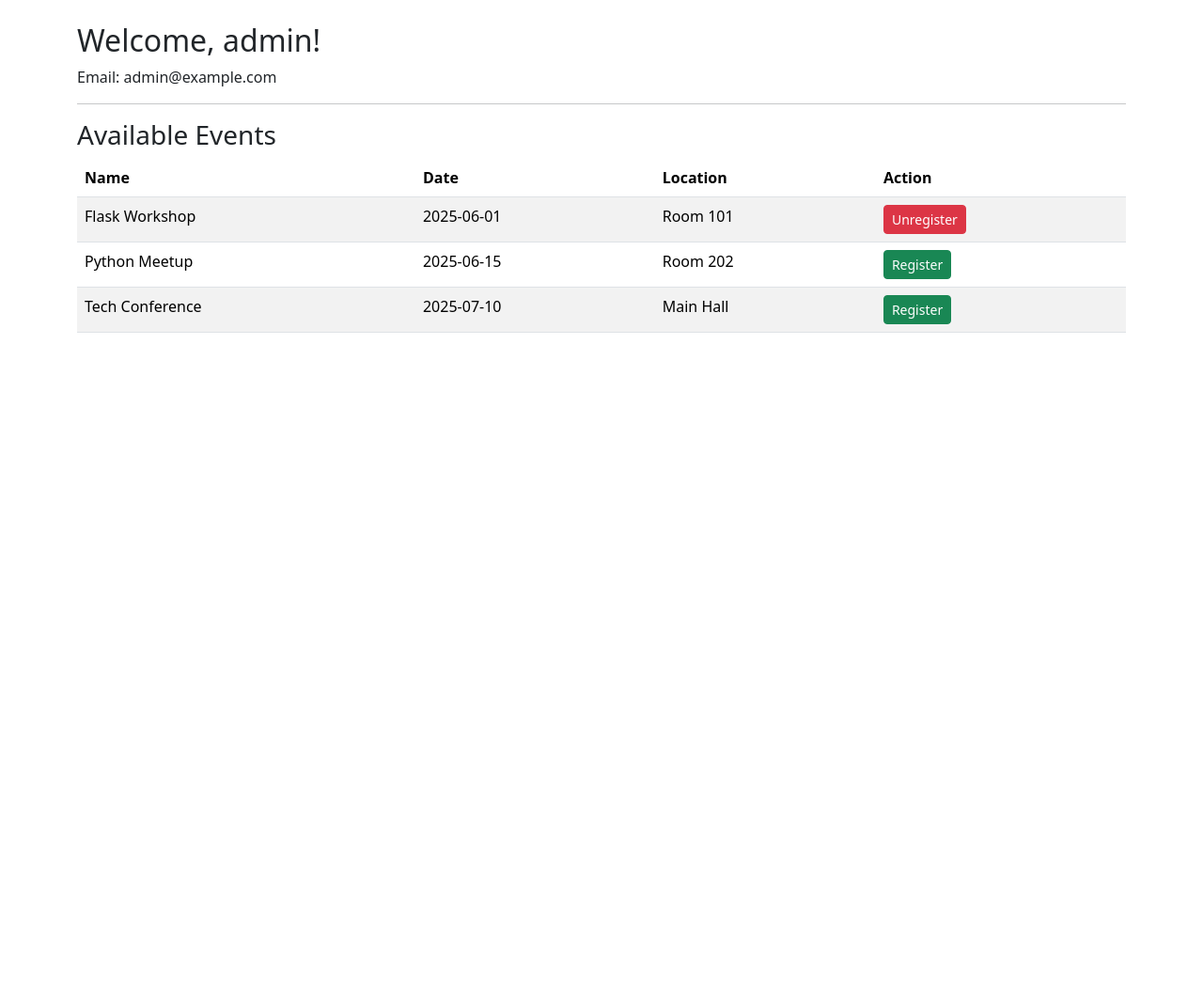
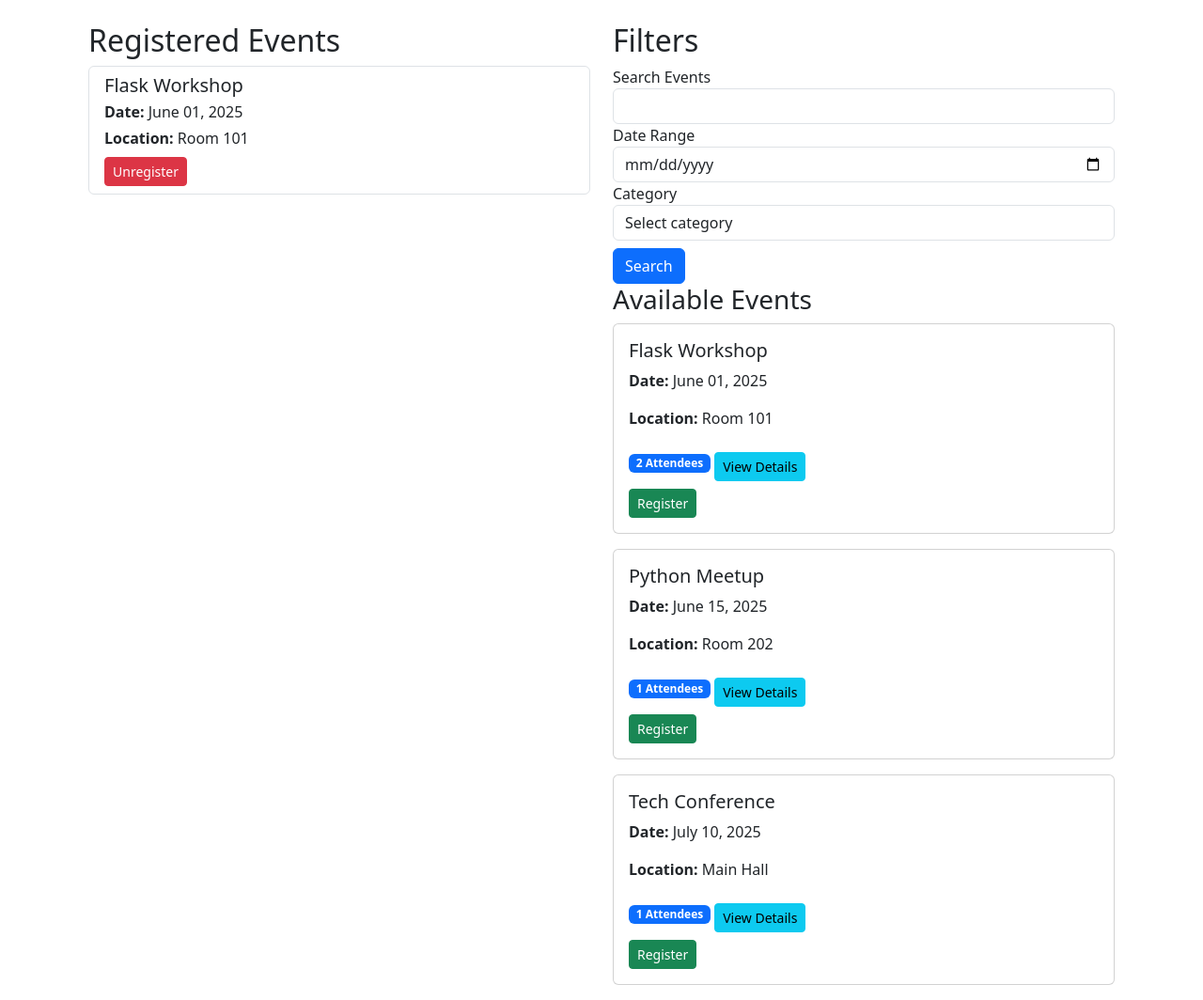
Before and after one commit to JohnRipplinger/EventRegistration, a Flask app: page /dashboard in a window 1280 px wide. Shown: the part 56-1120 px from the top of the page at 94% size. Before the commit the page ends 410 px from the top, so only its background shows below. Run offline with Flask 3, Linux system fonts and the light colour scheme; the visitor is signed in with stand-in values (Sample User, id 1); data comes from the database, SQL or seed files in the repository; some libraries are stand-ins or nearby versions.

Commit message:
new dashboard and registration view

```diff
--- a/app/forms.py
+++ b/app/forms.py
@@ -1,5 +1,5 @@
 from flask_wtf import FlaskForm
-from wtforms import StringField, DateField, SubmitField
+from wtforms import StringField, DateField, SubmitField, BooleanField
 from wtforms.validators import DataRequired, Email
 
 class LoginForm(FlaskForm):
@@ -10,11 +10,13 @@ class LoginForm(FlaskForm):
 class AddUserForm(FlaskForm):
     username = StringField('Username', validators=[DataRequired()])
     email = StringField('Email', validators=[DataRequired(), Email()])
+    is_admin = BooleanField('Admin')
     submit = SubmitField('Add User')
 
 class EditUserForm(FlaskForm):
     username = StringField('Username', validators=[DataRequired()])
     email = StringField('Email', validators=[DataRequired(), Email()])
+    is_admin = BooleanField('Admin')
     submit = SubmitField('Update User')
 
 class EventForm(FlaskForm):
--- a/app/models.py
+++ b/app/models.py
@@ -5,10 +5,11 @@ class User(db.Model):
     id = db.Column(db.Integer, primary_key=True)
     username = db.Column(db.String(80), unique=True, nullable=False, index=True)
     email = db.Column(db.String(120), unique=True, nullable=False, index=True)
+    is_admin = db.Column(db.Boolean, default=False, nullable=False)  # New property
     registrations = db.relationship('Registration', back_populates='user', cascade='all, delete-orphan', lazy='dynamic')
 
     def __repr__(self):
-        return f'<User {self.username}>'
+        return f'<User {self.username}, Admin: {self.is_admin}>'
 
     def is_registered_for(self, event_id):
         return self.registrations.filter_by(event_id=event_id).first() is not None
--- a/app/routes.py
+++ b/app/routes.py
@@ -51,7 +51,7 @@ def users():
         if User.query.filter_by(username=username).first():
             flash('Username already exists.', 'danger')
         else:
-            user = User(username=username, email=f"{username}@example.com")
+            user = User(username=username, email=add_user_form.email.data or f"{username}@example.com", is_admin=add_user_form.is_admin.data)
             db.session.add(user)
             db.session.commit()
             flash('User added!', 'success')
@@ -83,6 +83,9 @@ def edit_user(user_id):
         else:
             user.username = form.username.data
             user.email = form.email.data
+            user.is_admin = form.is_admin.data
+            if form.is_admin.data and not user.is_admin:
+                flash('User promoted to admin.', 'success')
             db.session.commit()
             flash('User updated!', 'success')
             return redirect(url_for('users'))
@@ -133,7 +136,10 @@ def dashboard():
         flash('Please log in to access the dashboard.', 'warning')
         return redirect(url_for('login'))
     events = Event.query.all()
-    user_registrations = {reg.event_id for reg in g.user.registrations}
+    for event in events:
+        event.attendee_count = len(event.registrations.all())  # Convert to list
+    #user_registrations = {reg.event_id for reg in g.user.registrations}
+    user_registrations = {reg.event for reg in g.user.registrations}
     return render_template('dashboard.html', user=g.user, events=events, user_registrations=user_registrations)
 
 @app.route('/register_event/<int:event_id>', methods=['POST'])
@@ -163,6 +169,9 @@ def unregister_event(event_id):
 @app.route('/registrations')
 def registrations():
     events = Event.query.all()
+    for event in events:
+        event.attendee_count = len(event.registrations.all())  # Convert to list
+
     return render_template('registrations.html', events=events)
 
 @app.route('/schema')
@@ -197,3 +206,34 @@ def schema():
             'relationships': rels
         })
     return render_template('schema.html', schema_info=schema_info)
+
+from flask import request, render_template
+from app import app, db
+from app.models import Event
+
+@app.route('/search_events', methods=['GET'])
+def search_events():
+    search_query = request.args.get('search', '')
+    date_range = request.args.get('date', '')
+    category = request.args.get('categories', '')
+
+    # Start with all events
+    filtered_events = Event.query
+
+    # Apply search filter
+    if search_query:
+        filtered_events = filtered_events.filter(Event.name.ilike(f'%{search_query}%'))
+
+    # Apply date filter
+    if date_range:
+        filtered_events = filtered_events.filter(Event.date == date_range)
+
+    # Apply category filter
+    if category:
+        filtered_events = filtered_events.filter(Event.category == category)
+
+    events = filtered_events.all()
+    for event in events:
+        event.attendee_count = len(event.registrations.all())
+
+    return render_template('dashboard.html', user=g.user, events=events)
--- a/app/templates/dashboard.html
+++ b/app/templates/dashboard.html
@@ -2,38 +2,99 @@
 {% extends "base.html" %}
 {% block title %}Dashboard{% endblock %}
 {% block content %}
-  <h2>Welcome, {{ user.username }}!</h2>
-  <p>Email: {{ user.email }}</p>
-  <hr>
-  <h3>Available Events</h3>
-  <table class="table table-striped">
-    <thead>
-      <tr>
-        <th>Name</th>
-        <th>Date</th>
-        <th>Location</th>
-        <th>Action</th>
-      </tr>
-    </thead>
-    <tbody>
-      {% for event in events %}
-      <tr>
-        <td>{{ event.name }}</td>
-        <td>{{ event.date.strftime('%Y-%m-%d') }}</td>
-        <td>{{ event.location }}</td>
-        <td>
-          {% if event.id in user_registrations %}
-            <form method="POST" action="{{ url_for('unregister_event', event_id=event.id) }}" style="display:inline;">
-              <button type="submit" class="btn btn-danger btn-sm">Unregister</button>
+<div class="container">
+    <div class="row">
+        <!-- Left Column: User's Registered Events -->
+        <div class="col-md-6">
+            <h2>Registered Events</h2>
+            {% if user_registrations and user_registrations|length > 0 %}
+                <div class="list-group">
+                    {% for event in user_registrations %}
+                    <div class="list-group-item">
+                        <h5 class="mb-1">{{ event.name }}</h5>
+                        <p class="mb-1"><strong>Date:</strong> {{ event.date.strftime('%B %d, %Y') }}</p>
+                        <p class="mb-1"><strong>Location:</strong> {{ event.location }}</p>
+                        <form method="POST" action="{{ url_for('unregister_event', event_id=event.id) }}" class="mt-2">
+                            <button type="submit" class="btn btn-danger btn-sm">Unregister</button>
+                        </form>
+                    </div>
+                    {% endfor %}
+                </div>
+            {% else %}
+                <p><em>You are not registered for any events.</em></p>
+            {% endif %}
+        </div>
+
+        <!-- Right Column: Filters & Available Events -->
+        <div class="col-md-6">
+            <h2>Filters</h2>
+            <form method="GET" action="{{ url_for('search_events') }}">
+                <div class="form-group">
+                    <label for="search">Search Events</label>
+                    <input type="text" class="form-control" id="search" name="search">
+                </div>
+                <div class="form-group">
+                    <label for="date">Date Range</label>
+                    <input type="date" class="form-control" id="date" name="date">
+                </div>
+                <div class="form-group">
+                    <label for="categories">Category</label>
+                    <select class="form-control" id="categories" name="categories">
+                        <option value="">Select category</option>
+                        <option value="workshop">Workshop</option>
+                        <option value="seminar">Seminar</option>
+                        <option value="networking">Networking</option>
+                    </select>
+                </div>
+                <button type="submit" class="btn btn-primary mt-2">Search</button>
             </form>
-          {% else %}
-            <form method="POST" action="{{ url_for('register_event', event_id=event.id) }}" style="display:inline;">
-              <button type="submit" class="btn btn-success btn-sm">Register</button>
-            </form>
-          {% endif %}
-        </td>
-      </tr>
-      {% endfor %}
-    </tbody>
-  </table>
+
+            <h3>Available Events</h3>
+            <div class="row">
+                {% for event in events %}
+                <div class="col-md-12">
+                    <div class="card mb-3">
+                        <div class="card-body">
+                            <h5 class="card-title">{{ event.name }}</h5>
+                            <p class="card-text"><strong>Date:</strong> {{ event.date.strftime('%B %d, %Y') }}</p>
+                            <p class="card-text"><strong>Location:</strong> {{ event.location }}</p>
+                            <span class="badge bg-primary">{{ event.attendee_count }} Attendees</span>
+                            <button class="btn btn-info btn-sm mt-2" data-bs-toggle="modal" data-bs-target="#eventModal{{ event.id }}">
+                                View Details
+                            </button>
+                            <form method="POST" action="{{ url_for('register_event', event_id=event.id) }}" class="mt-2">
+                                <button type="submit" class="btn btn-success btn-sm">Register</button>
+                            </form>
+                        </div>
+                    </div>
+                </div>
+                {% endfor %}
+            </div>
+        </div>
+    </div>
+</div>
+
+<!-- Modal for Event Details -->
+{% for event in events %}
+<div class="modal fade" id="eventModal{{ event.id }}" tabindex="-1">
+    <div class="modal-dialog">
+        <div class="modal-content">
+            <div class="modal-header">
+                <h5 class="modal-title">{{ event.name }}</h5>
+                <button type="button" class="btn-close" data-bs-dismiss="modal"></button>
+            </div>
+            <div class="modal-body">
+                <p><strong>Date & Time:</strong> {{ event.date.strftime('%B %d, %Y') }}</p>
+                <p><strong>Location:</strong> {{ event.location }}</p>
+                <p><strong>Registered Attendees:</strong></p>
+                <ul class="list-group">
+                    {% for reg in event.registrations %}
+                    <li class="list-group-item">{{ reg.user.username }} ({{ reg.user.email }})</li>
+                    {% endfor %}
+                </ul>
+            </div>
+        </div>
+    </div>
+</div>
+{% endfor %}
 {% endblock %}
--- a/run.py
+++ b/run.py
@@ -8,10 +8,10 @@ def seed_db():
 
     from datetime import date
     users = [
-        User(username='admin', email='admin@example.com'),
-        User(username='alice', email='alice@example.com'),
-        User(username='bob', email='bob@example.com'),
-        User(username='carol', email='carol@example.com'),
+        User(username='admin', email='admin@example.com', is_admin=True),
+        User(username='alice', email='alice@example.com', is_admin=False),
+        User(username='bob', email='bob@example.com', is_admin=False),
+        User(username='carol', email='carol@example.com', is_admin=False),
     ]
     db.session.add_all(users)
     db.session.commit()
```
Also changed, not shown: app/templates/dashboard_OLD.html (added, +39 -0 lines), app/templates/edit_user.html (+11 -0 lines), app/templates/registrations.html (+24 -6 lines), app/templates/users.html (+15 -1 lines), migrations/versions/308bdc4b99d9_recreating_database.py (added, +74 -0 lines), migrations/versions/9df6d16ded30_adding_new_models.py (deleted, +0 -44 lines).
